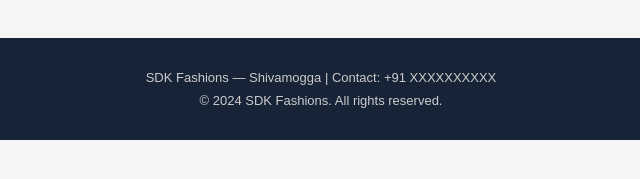
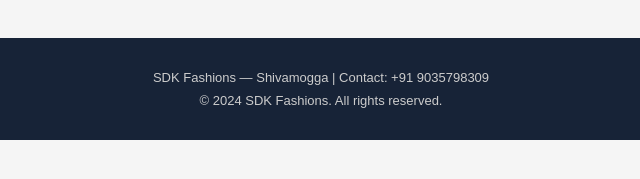
Before and after one commit to Rajeshhl2004/SDK-Fashions, a website: page public/index.html in a window 1280 px wide. Shown: the part 503-682 px from the top of the page, 319-959 px from the left. Drawn offline with Linux system fonts and the light colour scheme; no server answers.

Commit message:
number added

```diff
--- a/public/index.html
+++ b/public/index.html
@@ -156,7 +156,7 @@
 
 <!-- Footer -->
 <footer>
-  <p>SDK Fashions — Shivamogga | Contact: +91 XXXXXXXXXX</p>
+  <p>SDK Fashions — Shivamogga | Contact: +91 9035798309</p>
   <p style="margin-top:8px;">© 2024 SDK Fashions. All rights reserved.</p>
 </footer>
 
--- a/routes/adminRoutes.js
+++ b/routes/adminRoutes.js
@@ -211,6 +211,7 @@ router.put('/product/edit/:id', adminAuth, upload.single('image'), async (req, r
   }
 });
 // Delete Product
+
 router.delete('/product/delete/:id', adminAuth, async (req, res) => {
   try {
     const product = await Product.findById(req.params.id);
```
